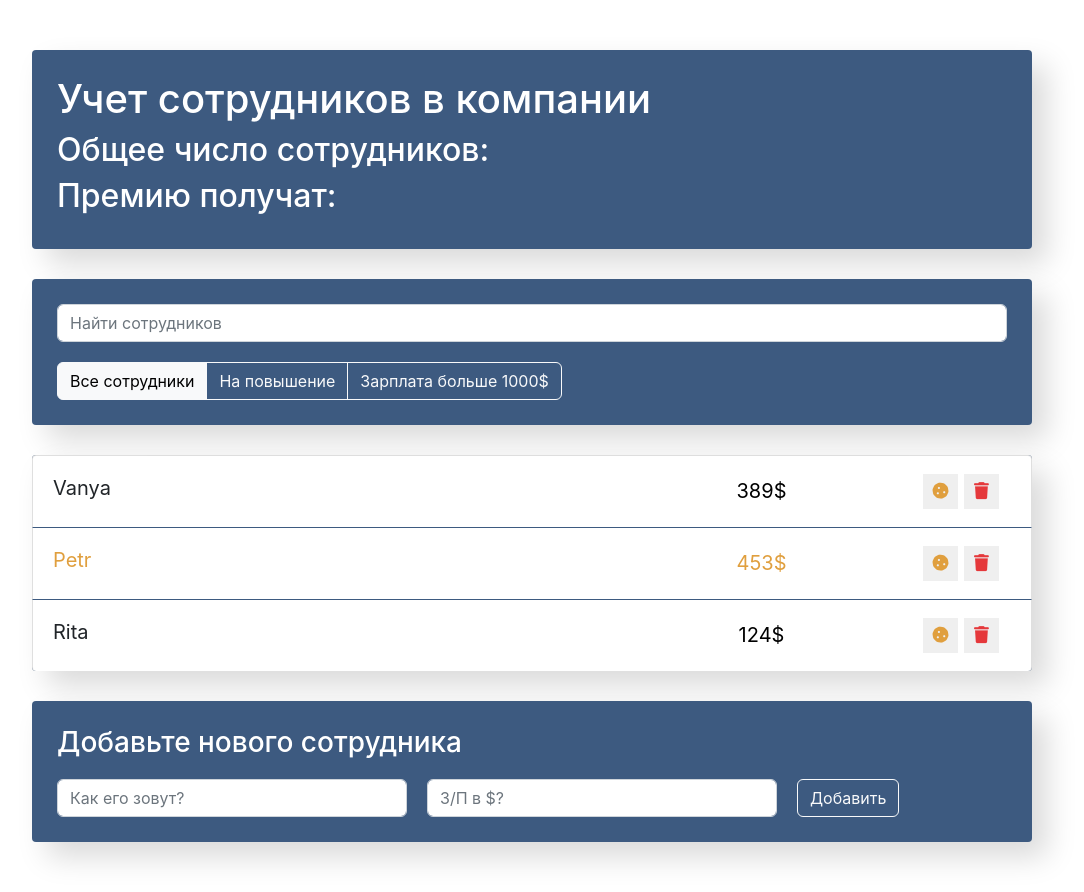
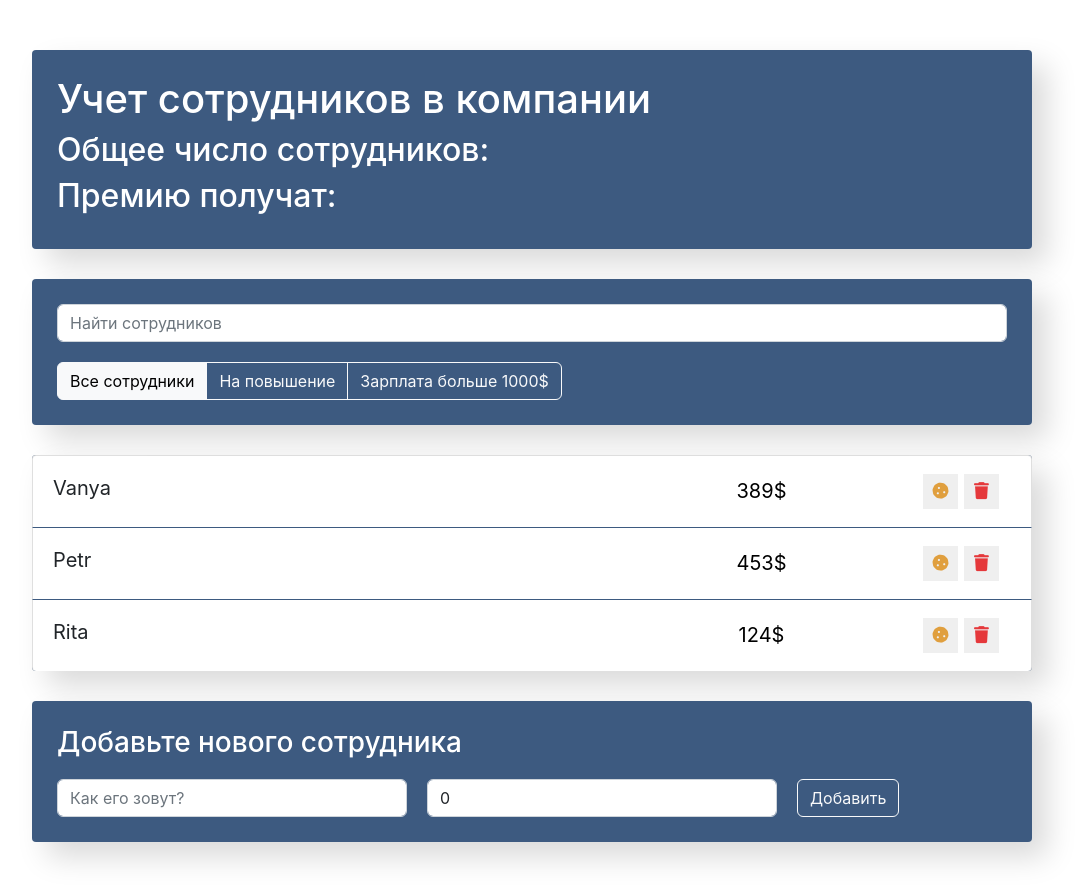
Before and after one commit to millisabel/udemy-react, a React (Create React App) app: page / in a window 1280 px wide. Shown: the whole page, without its empty margins (108-1192 px from the left). Built offline with nearby package versions, Linux system fonts and the light colour scheme.

Commit message:
update: add function for deleted and added item

```diff
--- a/src/components/app/App.js
+++ b/src/components/app/App.js
@@ -1,30 +1,67 @@
+import {Component} from "react";
+
 import AppInfo from "../app-info/app-info";
 import SearchPanel from "../search-panel/search-panel";
 import AppFilter from "../app-filter/app-filter";
 import EmployersList from "../employers-list/employers-list";
+import EmployersAddForm from "../employers-add-form/employers-add-form";
 
 import './app.css';
-import EmployersAddForm from "../employers-add-form/employers-add-form";
 
-function App() {
-    const data = [
-        {name: 'Vanya', salary: 389, increase: false},
-        {name: 'Petr', salary: 453, increase: true},
-        {name: 'Rita', salary: 124, increase: false},
-    ]
+class App extends Component{
+    constructor(props) {
+        super(props);
+        this.state = {
+            data: [
+                {name: 'Vanya', salary: 389, increase: false, id: 1},
+                {name: 'Petr', salary: 453, increase: true, id: 2},
+                {name: 'Rita', salary: 124, increase: false, id: 3},
+            ],
+        }
+        this.maxId = 4;
+    }
 
+    deleteItem = (id) => {
+        this.setState(({data}) => {
+            return {
+                data: data.filter(item => item.id !== id)
+            }
+        })
+    }
+
+    addItem = (name, salary) => {
+        const newItem = {
+            name,
+            salary,
+            increase: false,
+            id: this.maxId++
+        }
+        this.setState(({data}) => {
+            const newArr = [...data, newItem];
+            return {
+                data: newArr
+            }
+        });
+    }
+
+    render() {
         return (
             <div className="app">
                 <AppInfo/>
-
                 <div className="search-panel">
                     <SearchPanel/>
                     <AppFilter/>
                 </div>
-            <EmployersList data = {data}/>
-            <EmployersAddForm/>
+                <EmployersList
+                    data = {this.state.data}
+                    onDelete={this.deleteItem}
+                />
+                <EmployersAddForm
+                    onAdd = {this.addItem}
+                />
             </div>
         );
     }
+}
 
 export default App;
--- a/src/components/employers-add-form/employers-add-form.js
+++ b/src/components/employers-add-form/employers-add-form.js
@@ -1,23 +1,63 @@
 import './employers-add-form.css';
+import {Component} from "react";
 
-const EmployersAddForm = () => {
+
+class EmployersAddForm extends Component {
+    constructor(props) {
+        super(props);
+        this.state = {
+            name: '',
+            salary: 0,
+        }
+    }
+
+    onValueChange = (e) => {
+        this.setState({
+            [e.target.name]: e.target.value
+        })
+    }
+
+    onSubmit = (e) => {
+        e.preventDefault();
+        this.props.onAdd(this.state.name, this.state.salary);
+        this.setState({
+            name: '',
+            salary: ''
+        })
+    }
+
+    render() {
+        const {name, salary} = this.state;
         return (
             <div className="app-add-form">
                 <h3>Добавьте нового сотрудника</h3>
                 <form
-                className="add-form d-flex">
+                    className="add-form d-flex"
+                    onSubmit = {this.onSubmit}
+                >
                     <input type="text"
                            className="form-control new-post-label"
-                       placeholder="Как его зовут?" />
+                           placeholder="Как его зовут?"
+                           name="name"
+                           value={name}
+                           onChange={this.onValueChange}
+                    />
                     <input type="number"
                            className="form-control new-post-label"
-                       placeholder="З/П в $?" />
+                           placeholder="З/П в $?"
+                           name="salary"
+                           value={salary}
+                           onChange={this.onValueChange}
+                    />
 
                     <button type="submit"
-                        className="btn btn-outline-light">Добавить</button>
+                            className="btn btn-outline-light"
+                    >Добавить
+                    </button>
                 </form>
             </div>
         );
-};
+    }
+}
 
 export default EmployersAddForm;
--- a/src/components/employers-list-item/employers-list-item.js
+++ b/src/components/employers-list-item/employers-list-item.js
@@ -1,30 +1,63 @@
+import {Component} from "react";
 import './employers-list-item.css';
 
-const EmployersListItem = ({name, salary, increase}) => {
+class EmployersListItem extends Component {
+    constructor(props){
+        super(props);
+        this.state = {
+            increase: false,
+            like: false
+        }
+    }
+
+    onIncrease = () => {
+        this.setState(({increase}) => ({
+            increase: !increase
+        }))
+    }
+
+    onLike = () => {
+        this.setState(({like}) => ({
+            like: !like
+        }))
+    }
+
+    render(){
+        const {name, salary, onDelete} = this.props;
+        const {increase, like} = this.state;
 
         let classNames = "list-group-item d-flex justify-content-between";
         if(increase){
             classNames += ' increase';
         }
 
+        if(like){
+            classNames += ' like';
+        }
+
         return (
             <li className={classNames}>
-            <span className="list-group-item-label">{name}</span>
+                <span className="list-group-item-label"
+                      onClick={this.onLike}>{name}</span>
                 <input type="text" className="list-group-item-input" defaultValue={salary + '$'}/>
                 <div className='d-flex justify-content-center align-items-center'>
                     <button type="button"
-                        className="btn-cookie btn-sm ">
+                            className="btn-cookie btn-sm "
+                            onClick={this.onIncrease}
+                    >
                         <i className="fas fa-cookie"/>
                     </button>
 
                     <button type="button"
-                        className="btn-trash btn-sm ">
+                            className="btn-trash btn-sm "
+                            onClick={this.props.onDelete}>
                         <i className="fas fa-trash"/>
                     </button>
                     <i className="fas fa-star"/>
                 </div>
             </li>
         );
-};
+    }
+}
 
 export default EmployersListItem;
--- a/src/components/employers-list/employers-list.js
+++ b/src/components/employers-list/employers-list.js
@@ -1,12 +1,16 @@
 import EmployersListItem from "../employers-list-item/employers-list-item";
 import './employers-list.css';
 
-const EmployersList = ({data}) => {
-
-    const items = data.map(item => {
+const EmployersList = ({data, onDelete}) => {
+    const items = data.map((item) => {
+        const {id, ...itemProps} = item;
         return(
             // <EmployersListItem name={item.name} salary={item.salary}/>
-            <EmployersListItem {...item}/>
+            <EmployersListItem
+                key={id}
+                {...itemProps}
+                onDelete ={() => onDelete(id)}
+            />
     )
     })
 
```
Lines whose indentation alone changed are shown as unchanged.
